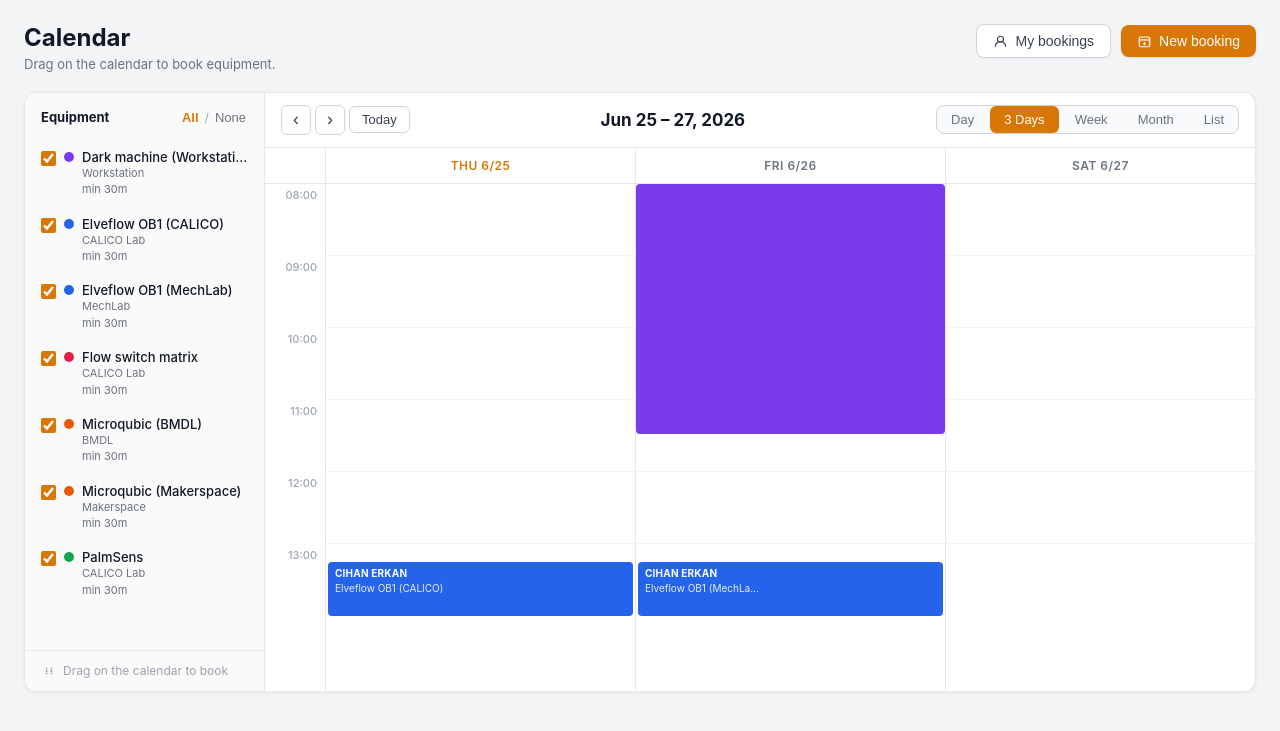
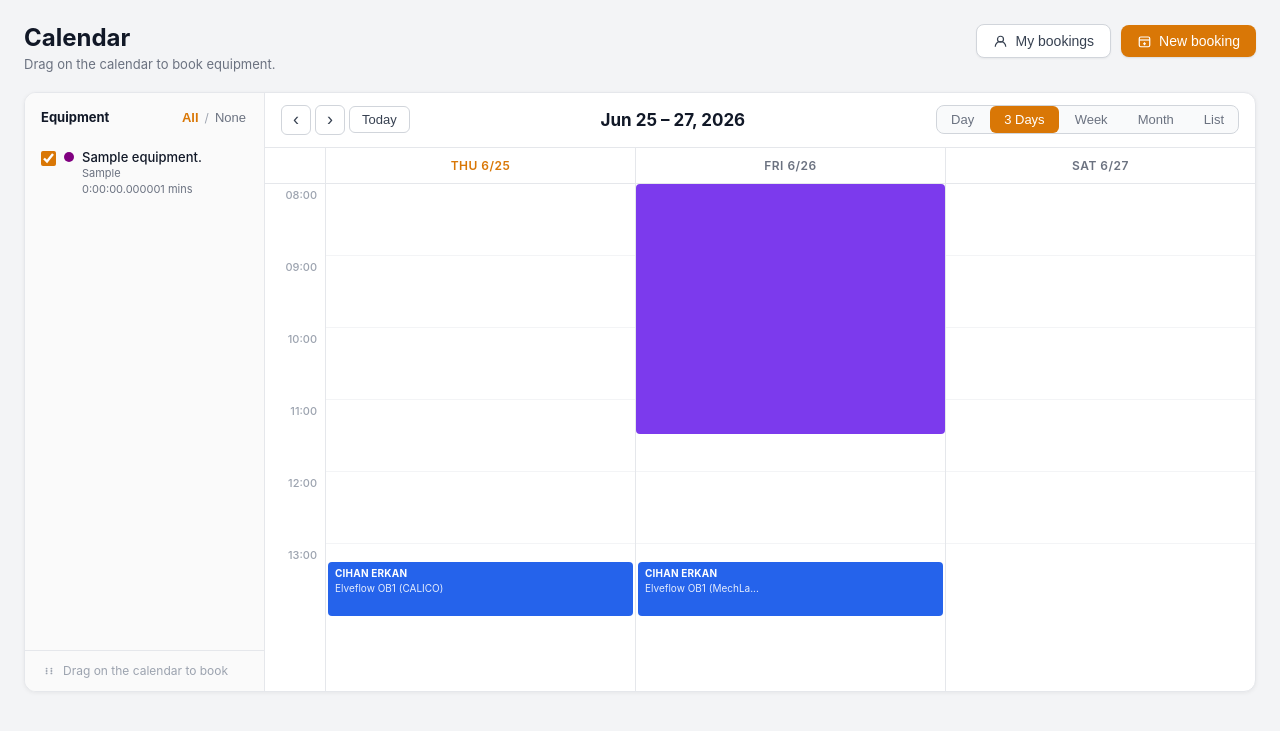
Before and after one commit to Abdul-Rahman-Ibrahim/Booking, a Django app: page / in a window 1280 px wide. Shown: the part 56-787 px from the top of the page. Run offline with Django 5.2, Linux system fonts and the light colour scheme; tables that the repository leaves empty hold one stand-in row (values such as "Sample post").

Commit message:
added equipment to calendar page

```diff
--- a/templates/main/index.html
+++ b/templates/main/index.html
@@ -50,83 +50,19 @@
                 </div>
             </div>
             <ul class="equipment-list">
+                {% for equipment in equipment_list %}
                 <li class="equipment-item">
                     <label class="eq-label">
                         <input type="checkbox" checked />
-                        <span class="eq-dot" style="background:#7c3aed;"></span>
+                        <span class="eq-dot" style="background-color: {{ equipment.color|default:'purple' }};"></span>
                         <div class="eq-info">
-                            <span class="eq-name">Dark machine (Workstati...</span>
-                            <span class="eq-meta">Workstation</span>
-                            <span class="eq-meta">min 30m</span>
+                            <span class="eq-name">{{equipment.name}}.</span>
+                            <span class="eq-meta">{{equipment.location}}</span>
+                            <span class="eq-meta">{{equipment.min_booking_time}} mins</span>
                         </div>
                     </label>
                 </li>
-                <li class="equipment-item">
-                    <label class="eq-label">
-                        <input type="checkbox" checked />
-                        <span class="eq-dot" style="background:#2563eb;"></span>
-                        <div class="eq-info">
-                            <span class="eq-name">Elveflow OB1 (CALICO)</span>
-                            <span class="eq-meta">CALICO Lab</span>
-                            <span class="eq-meta">min 30m</span>
-                        </div>
-                    </label>
-                </li>
-                <li class="equipment-item">
-                    <label class="eq-label">
-                        <input type="checkbox" checked />
-                        <span class="eq-dot" style="background:#2563eb;"></span>
-                        <div class="eq-info">
-                            <span class="eq-name">Elveflow OB1 (MechLab)</span>
-                            <span class="eq-meta">MechLab</span>
-                            <span class="eq-meta">min 30m</span>
-                        </div>
-                    </label>
-                </li>
-                <li class="equipment-item">
-                    <label class="eq-label">
-                        <input type="checkbox" checked />
-                        <span class="eq-dot" style="background:#e11d48;"></span>
-                        <div class="eq-info">
-                            <span class="eq-name">Flow switch matrix</span>
-                            <span class="eq-meta">CALICO Lab</span>
-                            <span class="eq-meta">min 30m</span>
-                        </div>
-                    </label>
-                </li>
-                <li class="equipment-item">
-                    <label class="eq-label">
-                        <input type="checkbox" checked />
-                        <span class="eq-dot" style="background:#ea580c;"></span>
-                        <div class="eq-info">
-                            <span class="eq-name">Microqubic (BMDL)</span>
-                            <span class="eq-meta">BMDL</span>
-                            <span class="eq-meta">min 30m</span>
-                        </div>
-                    </label>
-                </li>
-                <li class="equipment-item">
-                    <label class="eq-label">
-                        <input type="checkbox" checked />
-                        <span class="eq-dot" style="background:#ea580c;"></span>
-                        <div class="eq-info">
-                            <span class="eq-name">Microqubic (Makerspace)</span>
-                            <span class="eq-meta">Makerspace</span>
-                            <span class="eq-meta">min 30m</span>
-                        </div>
-                    </label>
-                </li>
-                <li class="equipment-item">
-                    <label class="eq-label">
-                        <input type="checkbox" checked />
-                        <span class="eq-dot" style="background:#16a34a;"></span>
-                        <div class="eq-info">
-                            <span class="eq-name">PalmSens</span>
-                            <span class="eq-meta">CALICO Lab</span>
-                            <span class="eq-meta">min 30m</span>
-                        </div>
-                    </label>
-                </li>
+                {% endfor %}
             </ul>
             <div class="sidebar-footer">
                 <svg viewBox="0 0 20 20" fill="none" stroke="currentColor" stroke-width="1.5" class="drag-icon">
```
